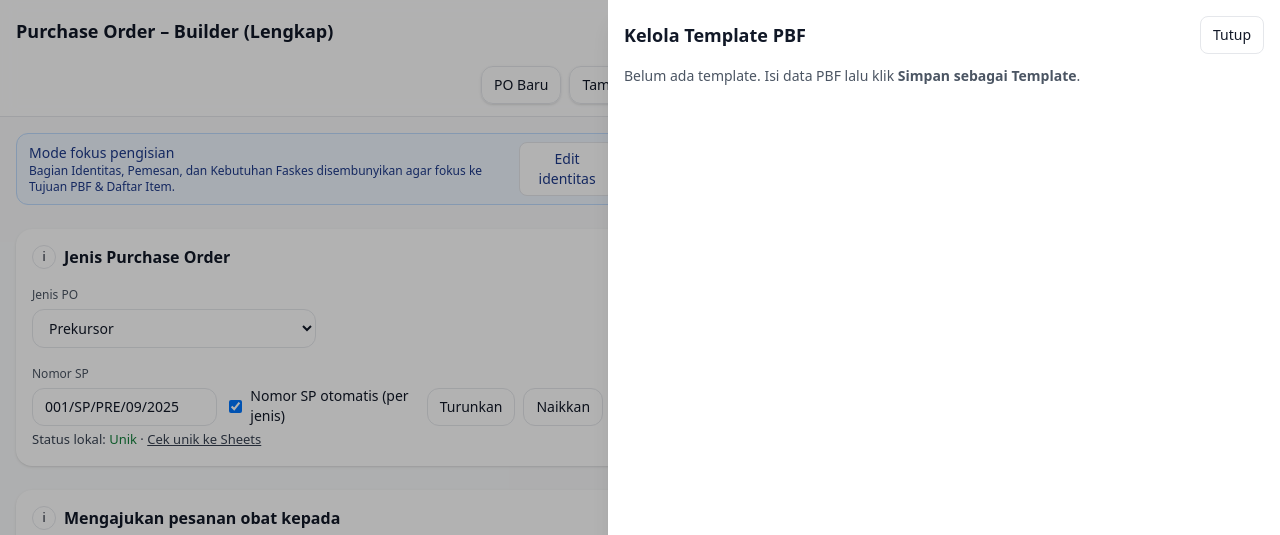
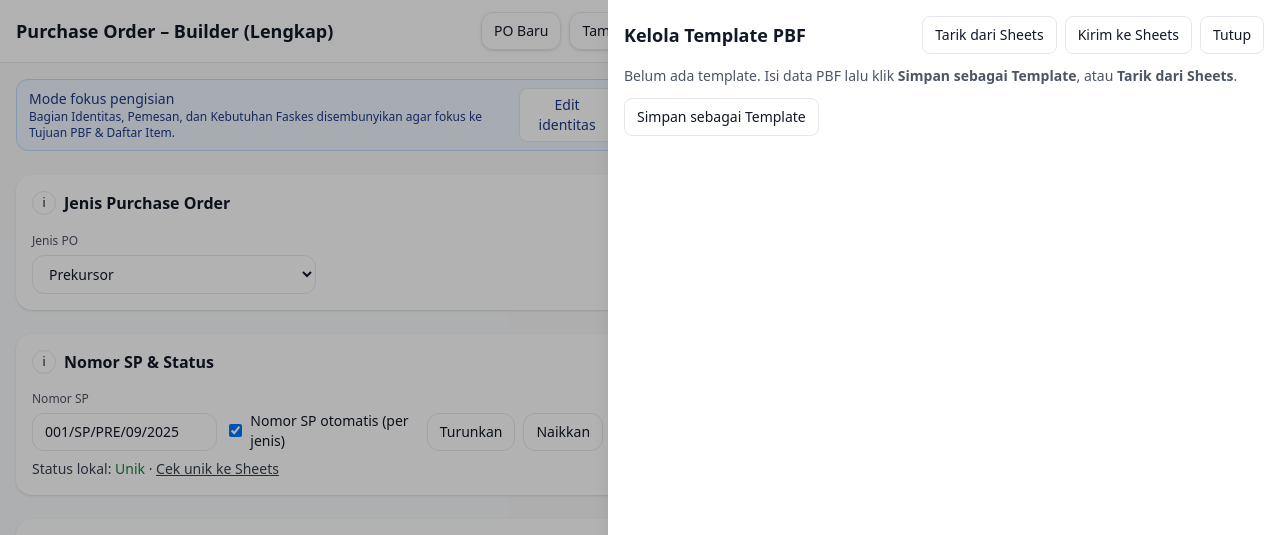
Before and after one commit to bangunhusada/po-builder-netlify, a React (Vite) app: page / in a window 1280 px wide. Both pictures are taken after a click on the button "Kelola Template". Shown: the top 535 px of the page. Built offline with nearby package versions, Linux system fonts and the light colour scheme; grey boxes are pictures that could not be loaded.

Commit message:
coba pbf

```diff
--- a/src/App.tsx
+++ b/src/App.tsx
@@ -1,4 +1,4 @@
-import React, { useEffect, useMemo, useRef, useState } from "react";
+import React, { useEffect, useMemo, useState } from "react";
 
 /** ============== UI PRIMITIVES ============== */
 function Card({ title, children }: any) {
@@ -57,16 +57,12 @@ export default function App() {
   const PrintCSS = (
     <style>{`
     @page { size: A4 portrait; margin: 12mm; }
-
     @media print {
       html, body { visibility: hidden !important; margin: 0 !important; padding: 0 !important; }
       #po-print, #po-print * { visibility: visible !important; }
-
       #po-print {
         position: absolute !important;
-          top: 0 !important;
-          left: 0 !important;
-          right: 0 !important;
+        top: 0 !important; left: 0 !important; right: 0 !important;
         margin: 0 auto !important;
         width: 186mm !important;
         padding: 0 !important;
@@ -74,15 +70,11 @@ export default function App() {
         background: #fff !important;
         page-break-after: avoid !important;
       }
-
       #po-print table { border-collapse: collapse !important; }
       #po-print th, #po-print td { border: 1px solid #000 !important; }
-
       #po-print, #po-print table, #po-print tr, #po-print img {
-          break-inside: avoid;
-          page-break-inside: avoid;
+        break-inside: avoid; page-break-inside: avoid;
       }
-
       body { -webkit-print-color-adjust: exact; print-color-adjust: exact; }
     }
   `}</style>
@@ -104,7 +96,7 @@ export default function App() {
     judul: "SURAT PESANAN",
     nomorSP: "",
     logoUrl: "https://iili.io/KBiv0xa.png",
-    // TTD
+    /** ===== TTD (gambar/scan) ===== */
     ttdUrl: "https://iili.io/KBb62lS.png",
     ttdHeightMm: 50,
     ttdAreaHeightMm: 18,
@@ -216,7 +208,7 @@ export default function App() {
     return base;
   }, [optionsZatAktif]);
 
-  /** ====== PANEL KELOLA LIST ====== */
+  /** ====== PANEL KELola LIST ====== */
   const [zOpen, setZOpen] = useState(false);
   const [preNew, setPreNew] = useState("");
   const [ootNew, setOotNew] = useState("");
@@ -283,11 +275,14 @@ export default function App() {
   async function saveToGoogleSheets(){
     try {
       setNetStatus("Menyimpan...");
-      const res = await fetch("/.netlify/functions/sheets-append", { method: "POST", headers: { "Content-Type": "application/json" }, body: JSON.stringify({ payload: assemblePayload() }) });
+      const res = await fetch("/.netlify/functions/sheets-append", {
+        method: "POST",
+        headers: { "Content-Type": "application/json" },
+        body: JSON.stringify({ payload: assemblePayload() })
+      });
       const data = await res.json();
       if (data && data.error) throw new Error(data.error.message||"Gagal menyimpan");
       setNetStatus("Tersimpan ke Google Sheets ✔");
-      markSpUsedLocal(header.nomorSP);
       setTimeout(()=> setNetStatus(""), 2500);
     } catch(e:any){
       console.error(e);
@@ -296,19 +291,15 @@ export default function App() {
   }
   async function loadHistory(){
     try {
-      setHistoryLoading(true);
-      setHistoryError("");
+      setHistoryLoading(true); setHistoryError("");
       const res = await fetch("/.netlify/functions/sheets-history");
       const data = await res.json();
       if (data && data.error) throw new Error(data.error.message||"Gagal memuat");
       const rows = (data.rows || []) as any[];
       setHistoryRows(rows);
     } catch(e:any){
-      console.error(e);
-      setHistoryError(e.message||String(e));
-    } finally {
-      setHistoryLoading(false);
-    }
+      console.error(e); setHistoryError(e.message||String(e));
+    } finally { setHistoryLoading(false); }
   }
   function restoreFromRow(row:any){
     try {
@@ -343,7 +334,7 @@ export default function App() {
 
   /** ====== DRAG TTD ====== */
   const [dragging, setDragging] = useState(false);
-  const dragRef = useRef<{startX:number; startY:number; x0:number; y0:number} | null>(null);
+  const dragRef = React.useRef<{startX:number; startY:number; x0:number; y0:number} | null>(null);
   function onSigMouseDown(e: React.MouseEvent<HTMLDivElement>) {
     setDragging(true);
     dragRef.current = { startX: e.clientX, startY: e.clientY, x0: header.ttdX || 0, y0: header.ttdY || 0 };
@@ -382,115 +373,21 @@ export default function App() {
     if (spAuto) incrementSp();
   }
 
-  /** ================= AUTOSAVE DRAF (BARU) ================= */
-  const AUTOSAVE_KEY = "po-builder-draft-v1";
-  const [autoSaveStatus, setAutoSaveStatus] = useState<string>("");
-  const [draftInfo, setDraftInfo] = useState<{ exists:boolean; when?:string }>({ exists:false });
-  const autoSaveTimer = useRef<number | null>(null);
-
-  // Cek ketersediaan draf saat mount
-  useEffect(() => {
-    try {
-      const raw = localStorage.getItem(AUTOSAVE_KEY);
-      if (raw) {
-        const parsed = JSON.parse(raw);
-        const when = parsed?.__savedAt ? new Date(parsed.__savedAt).toLocaleTimeString() : undefined;
-        setDraftInfo({ exists: true, when });
-      }
-    } catch {}
-  }, []);
-
-  // Simpan manual (bisa dipakai tombol)
-  function saveDraftNow() {
-    try {
-      const payload = assemblePayload();
-      const pack = { ...payload, __savedAt: new Date().toISOString() };
-      localStorage.setItem(AUTOSAVE_KEY, JSON.stringify(pack));
-      setAutoSaveStatus("Tersimpan otomatis " + new Date().toLocaleTimeString());
-      setDraftInfo({ exists: true, when: new Date().toLocaleTimeString() });
-    } catch (e:any) {
-      setAutoSaveStatus("Gagal menyimpan draf: " + (e?.message || e));
-    }
-  }
-
-  // Hapus draf
-  function clearDraft() {
-    try { localStorage.removeItem(AUTOSAVE_KEY); } catch {}
-    setDraftInfo({ exists:false });
-    setAutoSaveStatus("Draf dihapus");
-    setTimeout(()=> setAutoSaveStatus(""), 1800);
-  }
-
-  // Pulihkan draf
-  function restoreDraft() {
-    try {
-      const raw = localStorage.getItem(AUTOSAVE_KEY);
-      if (!raw) { alert("Tidak ada draf"); return; }
-      const parsed = JSON.parse(raw);
-      if (parsed.poType) setPoType(parsed.poType);
-      if (parsed.header) setHeader(parsed.header);
-      if (parsed.pemesan) setPemesan(parsed.pemesan);
-      if (parsed.pbf) setPbf(parsed.pbf);
-      if (parsed.kebutuhan) setKebutuhan(parsed.kebutuhan);
-      if (parsed.tanggalTempat) setTanggalTempat(parsed.tanggalTempat);
-      if (parsed.items && parsed.items.length) setItems(parsed.items);
-      setAutoSaveStatus("Draf dipulihkan");
-      setTimeout(()=> setAutoSaveStatus(""), 1800);
-    } catch (e:any) {
-      alert("Gagal memulihkan draf: " + (e?.message || e));
-    }
-  }
-
-  // Autosave (debounce 800ms) setiap ada perubahan payload
-  useEffect(() => {
-    // bersihkan timer lama
-    if (autoSaveTimer.current) {
-      window.clearTimeout(autoSaveTimer.current);
-    }
-    autoSaveTimer.current = window.setTimeout(() => {
-      saveDraftNow();
-    }, 800) as unknown as number;
-
-    return () => {
-      if (autoSaveTimer.current) {
-        window.clearTimeout(autoSaveTimer.current);
-      }
-    };
-    // Perubahan yang dipantau
-  // eslint-disable-next-line react-hooks/exhaustive-deps
-  }, [poType, header, pemesan, pbf, kebutuhan, tanggalTempat, items]);
-
   /** ====== UI ====== */
   const line = useMemo(() => <div className="w-full h-px bg-gray-400 my-2" />, []);
+
+  /** ====== API KEY OPSIONAL (untuk secure fungsi PBF) ====== */
+  const API_KEY_HEADER: Record<string, string> | undefined = undefined;
+  // Jika kamu set env API_KEY di Netlify, aktifkan baris berikut:
+  // const API_KEY_HEADER = { "x-api-key": "ISI_SAMA_DENGAN_ENV_API_KEY" };
 
   return (
     <div className="min-h-screen bg-gray-50 text-gray-900">
       {PrintCSS}
 
       {/* Toolbar */}
-      <div className="no-print sticky top-0 z-10 border-b bg-white/80 backdrop-blur px-4 py-3 flex flex-wrap items-center gap-2">
+      <div className="no-print sticky top-0 z-10 border-b bg-white/80 backdrop-blur px-4 py-3 flex items-center gap-2">
         <h1 className="text-lg font-semibold">Purchase Order – Builder (Lengkap)</h1>
-
-        {/* Autosave controls (BARU) */}
-        <div className="ml-auto flex flex-wrap items-center gap-2">
-          {draftInfo.exists && (
-            <button onClick={restoreDraft} className="px-3 py-2 rounded-xl shadow text-sm border hover:bg-gray-50">
-              Pulihkan Draf{draftInfo.when ? ` (${draftInfo.when})` : ""}
-            </button>
-          )}
-          <button onClick={saveDraftNow} className="px-3 py-2 rounded-xl shadow text-sm border hover:bg-gray-50">
-            Simpan Sekarang
-          </button>
-          <button onClick={clearDraft} className="px-3 py-2 rounded-xl shadow text-sm border hover:bg-gray-50">
-            Hapus Draf
-          </button>
-          {autoSaveStatus && (
-            <span className="text-xs text-gray-600">{autoSaveStatus}</span>
-          )}
-        </div>
-
-        <div className="w-full" />
-
         <div className="ml-auto flex gap-2">
           <button onClick={newPO} className="px-3 py-2 rounded-xl shadow text-sm border hover:bg-gray-50">PO Baru</button>
           <button onClick={addRow} className="px-3 py-2 rounded-xl shadow text-sm border hover:bg-gray-50">Tambah Baris</button>
@@ -518,9 +415,11 @@ export default function App() {
             <div className="grid grid-cols-1 md:grid-cols-2 gap-3">
               <Select label="Jenis PO" value={poType} onChange={setPoType} options={["Reguler","Prekursor","Obat-obat tertentu"]} />
             </div>
+          </Card>
 
-            {/* Nomor SP & Status Unik (diletakkan di bawah jenis PO) */}
-            <div className="grid grid-cols-1 md:grid-cols-3 gap-3 items-end mt-3">
+          {/* Nomor SP (dipindah keluar mode fokus, di bawah Jenis PO) */}
+          <Card title="Nomor SP & Status">
+            <div className="grid grid-cols-1 md:grid-cols-3 gap-3 items-end text-[0.95rem]">
               <Input label="Nomor SP" value={header.nomorSP} onChange={(v:string)=> setHeader((h:any)=> ({...h, nomorSP:v}))} />
               <label className="flex items-center gap-2 text-sm">
                 <input type="checkbox" checked={spAuto} onChange={(e)=> setSpAuto((e.target as HTMLInputElement).checked)} />
@@ -531,8 +430,8 @@ export default function App() {
                 <button onClick={incrementSp} className="px-3 py-2 rounded-xl border text-sm">Naikkan</button>
               </div>
             </div>
-            <div className="text-[13px] text-gray-700 mt-1">
-              Status lokal: {isSpUsedLocal ? <span className="text-red-600 font-medium">Duplikat</span> : <span className="text-green-700 font-medium">Unik</span>}
+            <div className="text-sm text-gray-700 mt-2">
+              Status lokal: {isSpUsedLocal ? <span className="text-red-600">Duplikat</span> : <span className="text-green-700">Unik</span>}
               {hasSheets && (<>
                 {' · '}<button onClick={()=> checkSpUniqueRemote(header.nomorSP)} className="underline">Cek unik ke Sheets</button>
                 {spRemoteStatus && <> — {spRemoteStatus}</>}
@@ -549,7 +448,6 @@ export default function App() {
                 <Input label="Telp" value={header.telp} onChange={(v:string)=> setHeader((h:any)=> ({...h, telp:v}))} />
                 <Input label="Alamat" className="md:col-span-2" value={header.alamat} onChange={(v:string)=> setHeader((h:any)=> ({...h, alamat:v}))} />
                 <Input label="Logo URL (opsional)" className="md:col-span-2" value={header.logoUrl} onChange={(v:string)=> setHeader((h:any)=> ({...h, logoUrl:v}))} placeholder="https://.../logo.png" />
-
                 {/* TTD */}
                 <Input label="Tanda Tangan URL (opsional)" className="md:col-span-2" value={header.ttdUrl} onChange={(v:string)=> setHeader((h:any)=> ({...h, ttdUrl:v}))} placeholder="https://.../tanda-tangan.png" />
                 <Input label="Tinggi maksimal TTD (mm)" value={String(header.ttdHeightMm)} onChange={(v:string)=> setHeader((h:any)=> ({...h, ttdHeightMm: Math.max(10, Math.min(60, parseInt(v||'22',10) || 22))}))} type="number" />
@@ -891,10 +789,53 @@ export default function App() {
             <div className="flex items-center gap-2 mb-3">
               <h3 className="text-lg font-semibold">Kelola Template PBF</h3>
               <div className="ml-auto flex gap-2">
+                {/* ====== Tambahan tombol sinkron PBF ke Google Sheets ====== */}
+                <button
+                  onClick={async () => {
+                    try {
+                      const r = await fetch("/.netlify/functions/sheets-pbf", {
+                        headers: API_KEY_HEADER ? API_KEY_HEADER : {}
+                      });
+                      const data = await r.json();
+                      if (!r.ok) throw new Error(data?.error || "Gagal memuat");
+                      if (Array.isArray(data.templates)) setPbfTemplates(data.templates);
+                      alert("Berhasil tarik Template PBF dari Google Sheets.");
+                    } catch (e:any) {
+                      alert("Gagal tarik dari Sheets: " + (e?.message || String(e)));
+                    }
+                  }}
+                  className="px-3 py-2 border rounded-lg text-sm"
+                >
+                  Tarik dari Sheets
+                </button>
+
+                <button
+                  onClick={async () => {
+                    try {
+                      const res = await fetch("/.netlify/functions/sheets-pbf", {
+                        method: "POST",
+                        headers: {
+                          "Content-Type": "application/json",
+                          ...(API_KEY_HEADER || {})
+                        },
+                        body: JSON.stringify({ templates: pbfTemplates }),
+                      });
+                      const data = await res.json();
+                      if (!res.ok) throw new Error(data?.error || "Gagal simpan");
+                      alert("Berhasil kirim Template PBF ke Google Sheets.");
+                    } catch (e:any) {
+                      alert("Gagal kirim ke Sheets: " + (e?.message || String(e)));
+                    }
+                  }}
+                  className="px-3 py-2 border rounded-lg text-sm"
+                >
+                  Kirim ke Sheets
+                </button>
+
                 <button onClick={()=> setPbfOpen(false)} className="px-3 py-2 border rounded-lg text-sm">Tutup</button>
               </div>
             </div>
-            {pbfTemplates.length===0 && <p className="text-sm text-gray-600">Belum ada template. Isi data PBF lalu klik <b>Simpan sebagai Template</b>.</p>}
+            {pbfTemplates.length===0 && <p className="text-sm text-gray-600">Belum ada template. Isi data PBF lalu klik <b>Simpan sebagai Template</b>, atau <b>Tarik dari Sheets</b>.</p>}
             <div className="space-y-3">
               {pbfTemplates.map((t,i)=> (
                 <div key={i} className="border rounded-xl p-3 text-sm grid grid-cols-1 md:grid-cols-3 gap-2 items-end">
@@ -907,6 +848,9 @@ export default function App() {
                   </div>
                 </div>
               ))}
+            </div>
+            <div className="mt-3 flex items-center gap-2">
+              <button onClick={saveCurrentPbfAsTemplate} className="px-3 py-2 border rounded-lg text-sm">Simpan sebagai Template</button>
             </div>
           </div>
         </div>
```
Also changed, not shown: 1 other file (tests, documents, lock files or other folders). Lines whose indentation alone changed are shown as unchanged.
